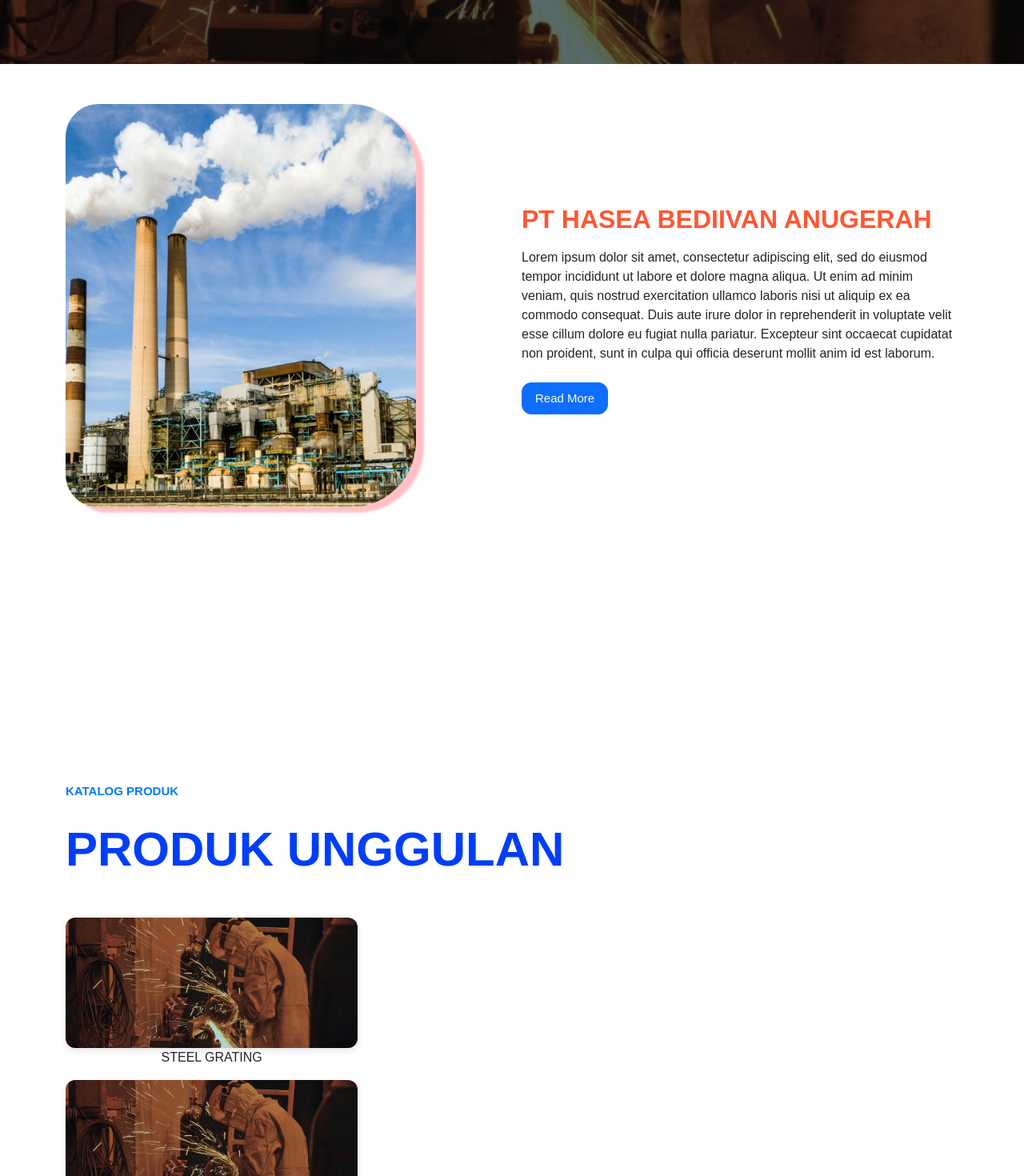
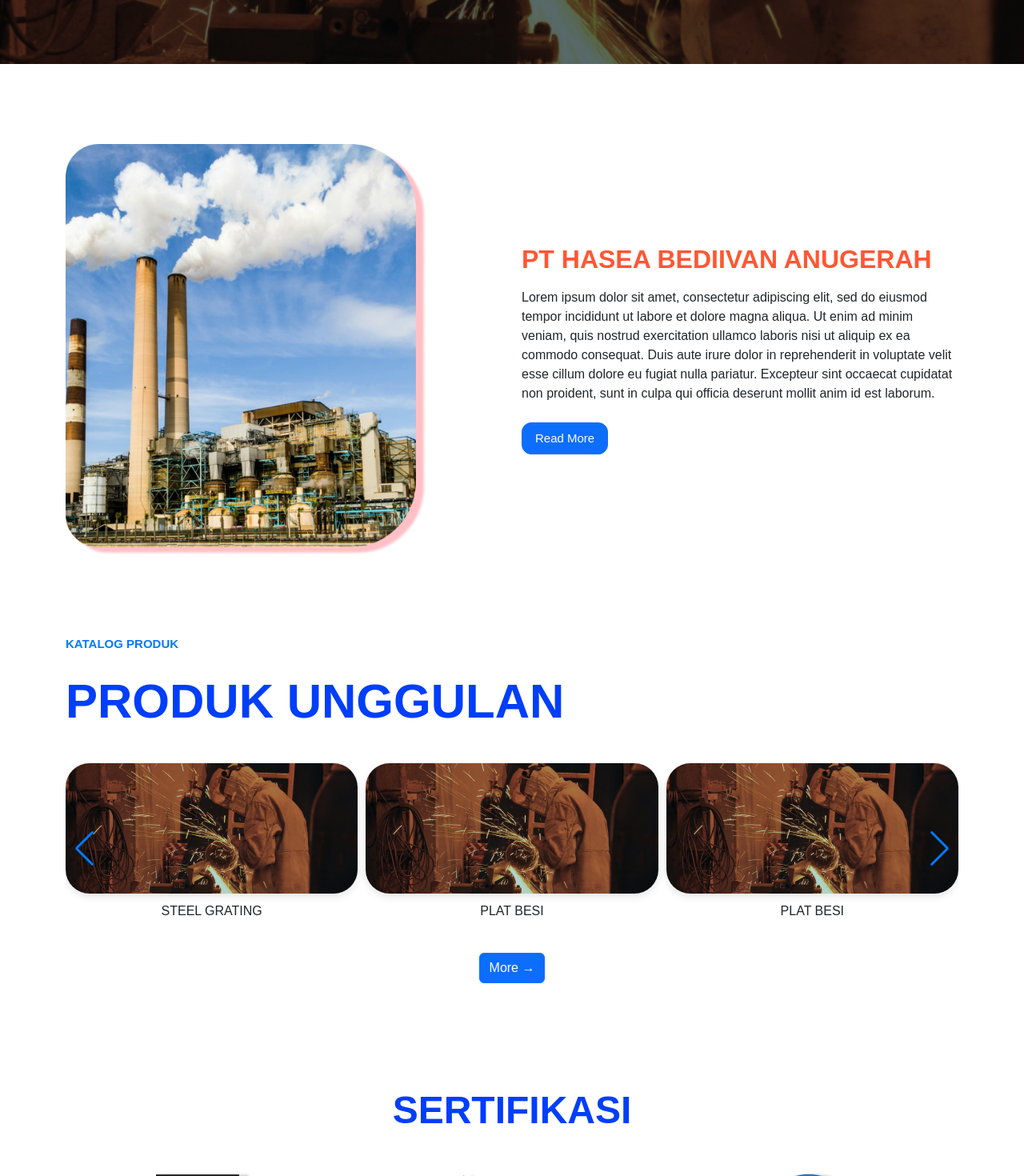
Before and after one commit to YosuaHutasoit/Project-Hasea, a React (Vite) app: page / in a window 1280 px wide. Shown: the part 720-2190 px from the top of the page at 80% size. Built offline with nearby package versions, Linux system fonts and the light colour scheme.

Commit message:
changes products

```diff
--- a/src/disc/css/main.css
+++ b/src/disc/css/main.css
@@ -142,6 +142,7 @@
 /* styling Home Hero Banner */
 header {
   background-color: white;
+  margin-bottom: 100px;
 }
 
 .hero-section {
@@ -177,7 +178,7 @@
   text-align: center;
   position: relative;
   z-index: 2;
-  height: 100%; /* Make sure the content spans the full height of the hero section */
+  height: 100%;
   width: 100%;
   color: #fff;
 }
@@ -187,7 +188,7 @@
   font-weight: bold;
   text-transform: uppercase;
   letter-spacing: 2px;
-  color: #003efa; /* Blue color for title */
+  color: #003efa;
   margin-bottom: 1rem;
   text-align: center;
 }
@@ -201,7 +202,13 @@
 
 /* styling Home About Us*/
 .about-us {
-  margin-top: 50px; /* Mengatur margin-top */
+  margin-top: 80px;
+  margin-bottom: 100px;
 }
 
-/* styling HomePage */
+/* styling Home Products */
+.products {
+  margin-top: 80px;
+  margin-bottom: 80px;
+}
+/* styling Home Products */
--- a/src/pages/LandingPage.jsx
+++ b/src/pages/LandingPage.jsx
@@ -1,5 +1,7 @@
 import { Container, Row, Col, Button } from "react-bootstrap";
 import { Swiper, SwiperSlide } from "swiper/react";
+
+
 import { Link } from "react-router-dom";
 
 import HeroBanner from "../assets/img/landingpage/Hero-Banner.png";
@@ -7,7 +9,7 @@
 import SNI from "../assets/img/SNI.png";
 import KAN from "../assets/img/KAN.png";
 import ISO from "../assets/img/ISO.png/";
-
+import 'swiper/swiper-bundle.css';
 
 // import {} from '../data/index'
 
@@ -37,7 +39,8 @@
       </div>
 
       {/* Hero Section */}
-      <div className="about-us w-100 min-vh-100">
+      <div className="about-us">
+        <div>
         <Container className="overflow-hidden">
           <Row className="gy-3 gy-lg-0 align-items-lg-center justify-content-lg-between">
             <Col xs={12} lg={5} className="text-center">
@@ -80,14 +83,15 @@
             </Col>
           </Row>
         </Container>
+        </div>
       </div>
 
       {/* List Products */}
       <div className="products">
-        <div className="kelas w-100 min-vh-100">
-          <Container className="my-5">
+        <div className="">
+          <Container className="my-1">
             {/* Title */}
-            <Row className="mb-4">
+            <Row className="mb-3">
               <Col className="text-left">
                 <p
                   style={{
@@ -136,11 +140,11 @@
                     alt="Steel Grating"
                     className="img-fluid"
                     style={{
-                      borderRadius: "12px",
+                      borderRadius: "30px",
                       boxShadow: "0px 4px 10px rgba(0, 0, 0, 0.1)",
                     }}
                   />
-                  <p>STEEL GRATING</p>
+                  <p style={{ marginTop: "10px" }}>STEEL GRATING</p>
                 </div>
               </SwiperSlide>
 
@@ -151,11 +155,11 @@
                     alt="Plat Besi"
                     className="img-fluid"
                     style={{
-                      borderRadius: "12px",
+                      borderRadius: "30px",
                       boxShadow: "0px 4px 10px rgba(0, 0, 0, 0.1)",
                     }}
                   />
-                  <p>PLAT BESI</p>
+                  <p style={{ marginTop: "10px" }}>PLAT BESI</p>
                 </div>
               </SwiperSlide>
 
@@ -166,11 +170,26 @@
                     alt="Plat Besi"
                     className="img-fluid"
                     style={{
-                      borderRadius: "12px",
+                      borderRadius: "30px",
                       boxShadow: "0px 4px 10px rgba(0, 0, 0, 0.1)",
                     }}
                   />
-                  <p>PLAT BESI</p>
+                  <p style={{ marginTop: "10px" }}>PLAT BESI</p>
+                </div>
+              </SwiperSlide>
+
+              <SwiperSlide>
+                <div className="text-center">
+                  <img
+                    src={HeroBanner}
+                    alt="Plat Besi"
+                    className="img-fluid"
+                    style={{
+                      borderRadius: "30px",
+                      boxShadow: "0px 4px 10px rgba(0, 0, 0, 0.1)",
+                    }}
+                  />
+                  <p style={{ marginTop: "10px" }}>PLAT BESI</p>
                 </div>
               </SwiperSlide>
             </Swiper>
```
